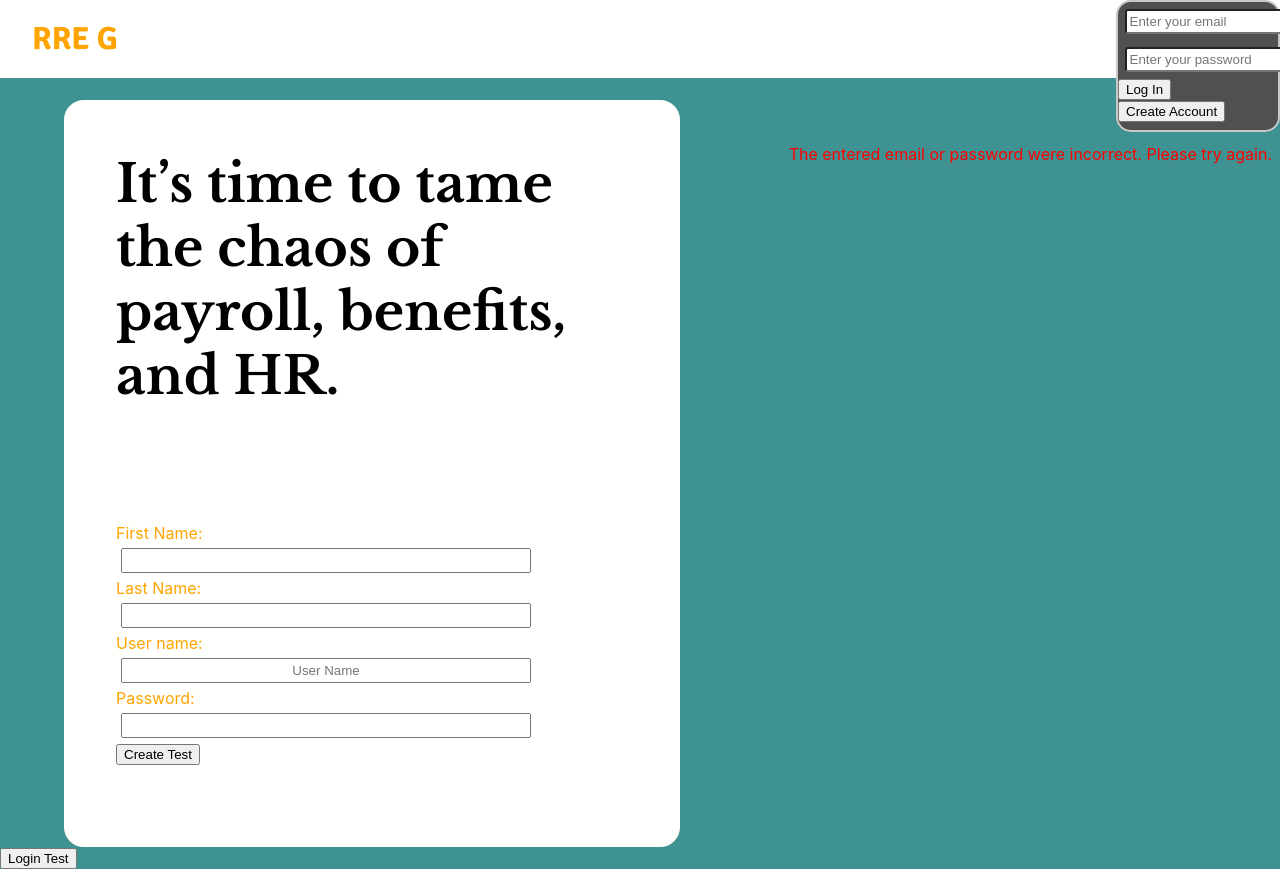
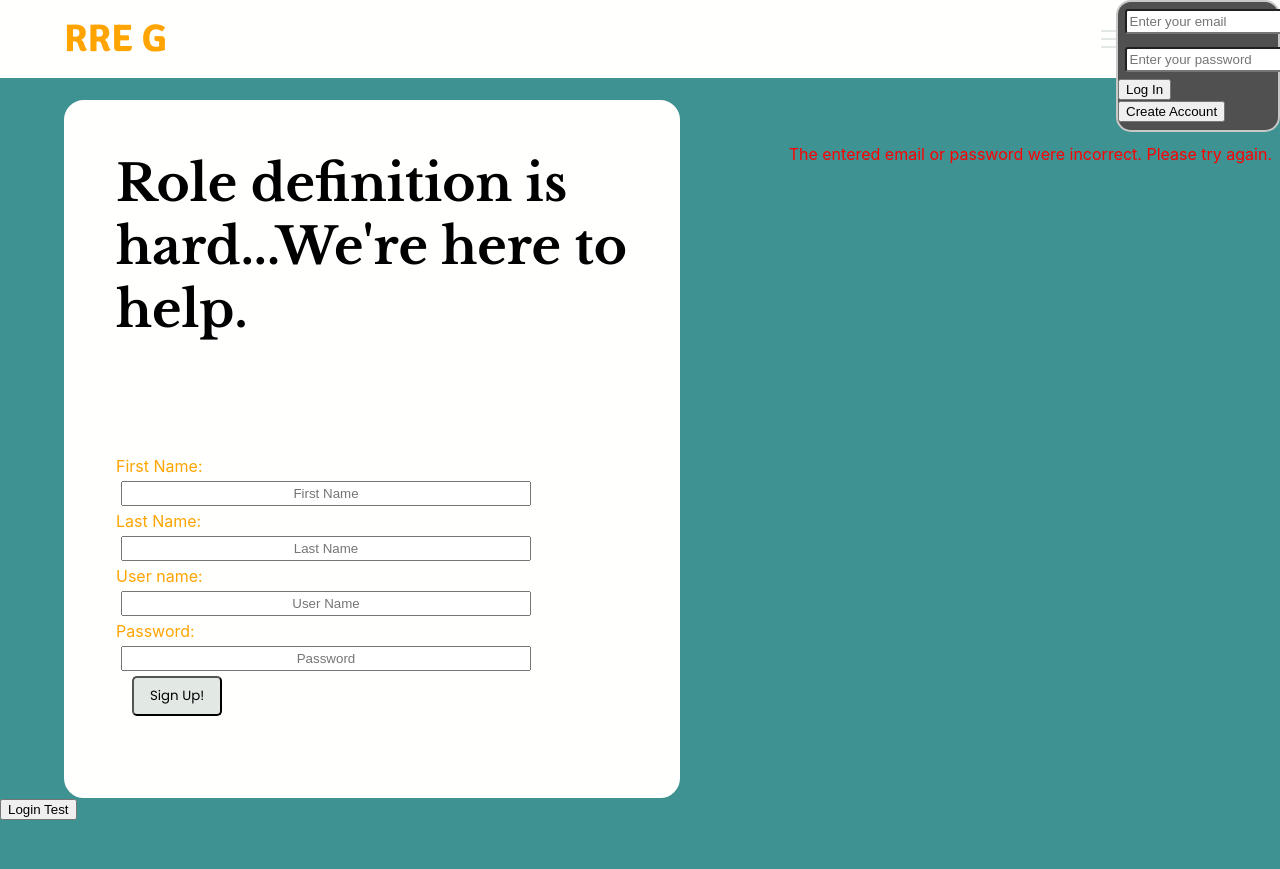
Before and after one commit to JdPope/RREGuideFront, a React (Create React App) app: page /LoginPage in a window 1280 px wide. After the commit the page ends 820 px from the top, so only its background shows below. Built offline with nearby package versions, Linux system fonts and the light colour scheme.

Commit message:
SignUp form stateful - saving to database

```diff
--- a/src/App.js
+++ b/src/App.js
@@ -20,7 +20,7 @@ class App extends Component {
 }
 
 
-createUser = () =>{
+createUser = (username,password) =>{
   console.log("create test")
   fetch('http://localhost:3000/users', {
     method: 'POST',
@@ -30,8 +30,8 @@ createUser = () =>{
     },
     body: JSON.stringify({
 
-        username: 'gal',
-        password: 'yo'
+        username: username,
+        password: password
 
     })
   })
--- a/src/Navbar/Navbar.css
+++ b/src/Navbar/Navbar.css
@@ -16,7 +16,7 @@
   padding: 0 1rem;
 }
 .Navbar_logo {
-  margin-left: 1rem;
+  margin-left: 3rem;
 
 }
 .Navbar_logo a {
@@ -24,7 +24,7 @@
   color: #FFA400;
 
   text-decoration: none;
-  font-size: 2rem;
+  font-size: 2.4rem;
 }
 .spacer {
   flex: 1;
@@ -37,7 +37,7 @@
 
 .Navbar_items a:hover,
 .Navbar_items a:active {
-  color: #E2E9E5;
+  color: #FFFFFE;
 }
 
 .Navbar_items ul{
@@ -48,6 +48,9 @@
 }
 
 .Navbar_items li{
+  margin-left: 1rem;
+  margin-right: 2rem;
+  border-radius: 5px;
   background: #E2E9E5;
   padding: .5rem 1rem;
 }
--- a/src/SignUpContainer/SignUpContainer.css
+++ b/src/SignUpContainer/SignUpContainer.css
@@ -34,8 +34,19 @@ position: relative;
   font-family:'Libre Baskerville', serif;
   color: #000000;
   text-align: left;
-  font-size: 325%;
+  font-size: 315%;
   overflow-wrap: break-word;
+}
+
+.signupbutton{
+  margin-left: 1rem;
+  margin-right: 2rem;
+  border-radius: 5px;
+  background: #E2E9E5;
+  padding: .5rem 1rem;
+  font-family: 'Poppins', sans-serif;
+  color:#000000;
+  text-decoration: none;
 }
 textarea {
   width: 400px
--- a/src/SignUpContainer/SignUpContainer.js
+++ b/src/SignUpContainer/SignUpContainer.js
@@ -22,7 +22,9 @@ class SignUpContainer extends Component {
 
   handleSubmit = (event) => {
       event.preventDefault()
+      console.log("handle submit")
       const { username, password } = this.state
+      console.log(password)
       this.props.createUser(username, password)
     }
 
@@ -32,18 +34,18 @@ class SignUpContainer extends Component {
     return(
       <React.Fragment>
             <div className="SignUpContainer-main">
-              <div className="blerb">It’s time to tame the chaos of payroll, benefits, and HR.</div>
-              <form onSubmit={this.handleSubmit}>
+              <div className="blerb">Role definition is hard...We're here to help.</div>
+              <form >
                 <label className="SignUpContainer-label">First Name:</label>
-                <input className="SignUpContainer-input" name="first_name" />
+                <input className="SignUpContainer-input" name="first_name" required placeholder= "First Name"/>
                 <label className="SignUpContainer-label">Last Name:</label>
-                <input className="SignUpContainer-input" name="last_name"/>
+                <input className="SignUpContainer-input" name="last_name" required placeholder= "Last Name"/>
                 <label className="SignUpContainer-label">User name:</label>
                 <input className="SignUpContainer-input" onChange={this.handleChange} name="username" required placeholder= "User Name" type="text" value={username} />
                 <label className="SignUpContainer-label">Password:</label>
-                <input className="SignUpContainer-input" type="password" name="password" />
+                <input className="SignUpContainer-input" onChange={this.handleChange} name="password" required placeholder= "Password" type="password" value={password} />
               </form>
-              <button onClick={this.props.createUser}>Create Test</button>
+              <button className="signupbutton" onClick={this.handleSubmit}>Sign Up!</button>
             </div>
       </React.Fragment>
     )
```
